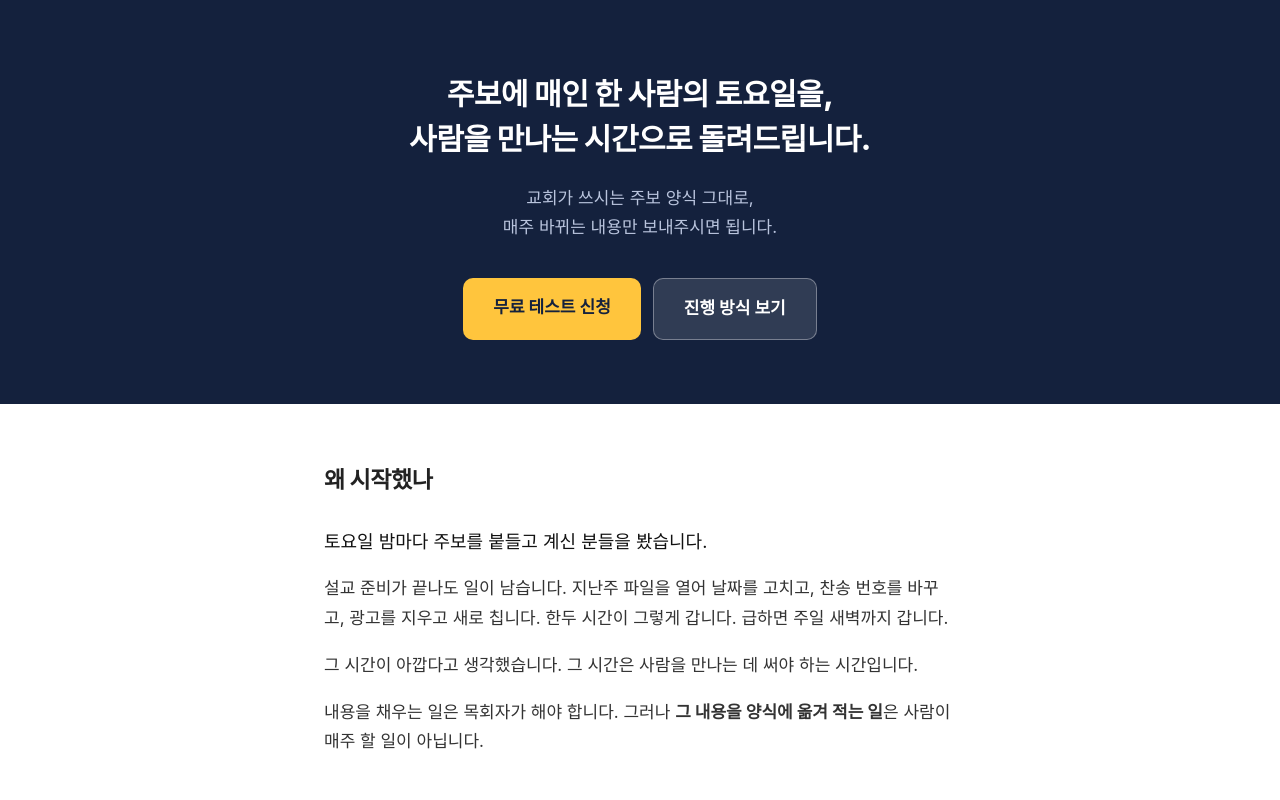
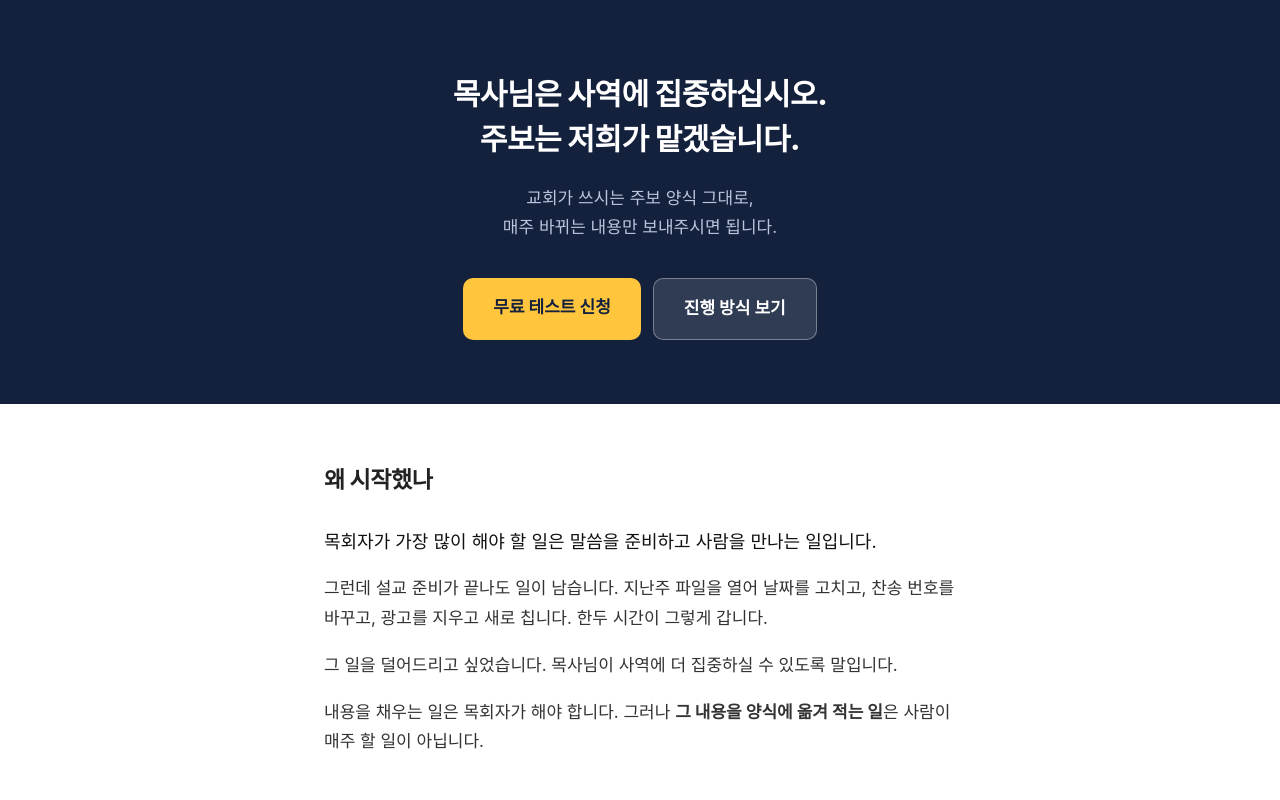
Before and after one commit to kimeotmd-eng/jubo, a plain HTML site: page index.html in a window 1280 px wide. Shown: the top 800 px of the page. Drawn offline with Linux system fonts and the light colour scheme.

Commit message:
머리 문구 수정: 사역 집중

```diff
--- a/index.html
+++ b/index.html
@@ -6,7 +6,7 @@
 <title>주보 대행 — 교회 양식 그대로</title>
 <meta name="description" content="교회가 쓰시는 주보 양식 그대로, 매주 바뀌는 내용만 보내주시면 주보 파일과 PDF를 만들어 드립니다.">
 <meta property="og:title" content="주보 대행 — 교회 양식 그대로">
-<meta property="og:description" content="토요일 밤 주보 붙들고 계신 분들께. 양식은 그대로, 바뀌는 내용만 보내주시면 됩니다.">
+<meta property="og:description" content="목사님은 사역에 집중하십시오. 교회 양식 그대로, 바뀌는 내용만 보내주시면 주보를 만들어 드립니다.">
 <meta property="og:type" content="website">
 <style>
 *{margin:0;padding:0;box-sizing:border-box}
@@ -77,7 +77,7 @@ footer a{color:#555}
 
 <div class="hero">
   <div class="wrap">
-    <h1><span>주보에 매인 한 사람의 토요일을,</span><span>사람을 만나는 시간으로 돌려드립니다.</span></h1>
+    <h1><span>목사님은 사역에 집중하십시오.</span><span>주보는 저희가 맡겠습니다.</span></h1>
     <p class="sub">교회가 쓰시는 주보 양식 그대로,<br>매주 바뀌는 내용만 보내주시면 됩니다.</p>
     <div class="btns">
       <a class="btn btn-main" href="https://docs.google.com/forms/d/e/1FAIpQLSd4tZrF-7Ln3OyWW9Ba4z_Q6LaLJEImfKykqHw64W0VMdETiw/viewform">무료 테스트 신청</a>
@@ -89,9 +89,9 @@ footer a{color:#555}
 <section>
   <div class="wrap">
     <h2>왜 시작했나</h2>
-    <p class="lead">토요일 밤마다 주보를 붙들고 계신 분들을 봤습니다.</p>
-    <p>설교 준비가 끝나도 일이 남습니다. 지난주 파일을 열어 날짜를 고치고, 찬송 번호를 바꾸고, 광고를 지우고 새로 칩니다. 한두 시간이 그렇게 갑니다. 급하면 주일 새벽까지 갑니다.</p>
-    <p>그 시간이 아깝다고 생각했습니다. 그 시간은 사람을 만나는 데 써야 하는 시간입니다.</p>
+    <p class="lead">목회자가 가장 많이 해야 할 일은 말씀을 준비하고 사람을 만나는 일입니다.</p>
+    <p>그런데 설교 준비가 끝나도 일이 남습니다. 지난주 파일을 열어 날짜를 고치고, 찬송 번호를 바꾸고, 광고를 지우고 새로 칩니다. 한두 시간이 그렇게 갑니다.</p>
+    <p>그 일을 덜어드리고 싶었습니다. 목사님이 사역에 더 집중하실 수 있도록 말입니다.</p>
     <p>내용을 채우는 일은 목회자가 해야 합니다. 그러나 <strong>그 내용을 양식에 옮겨 적는 일</strong>은 사람이 매주 할 일이 아닙니다.</p>
   </div>
 </section>
```
